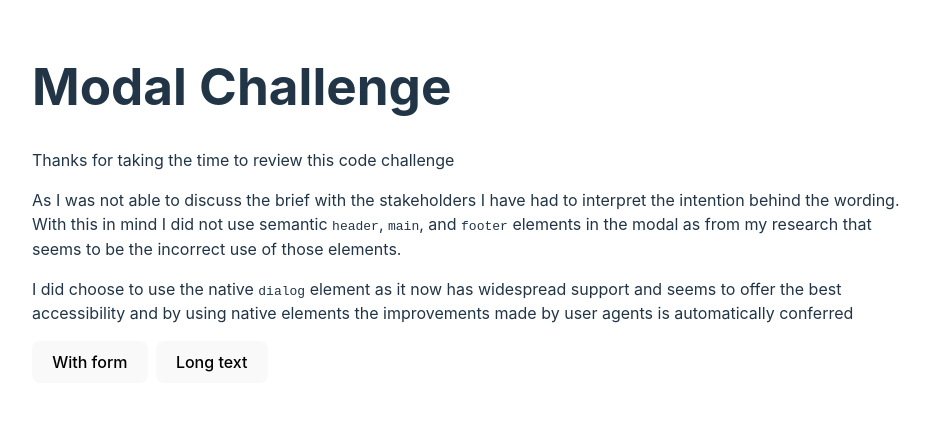
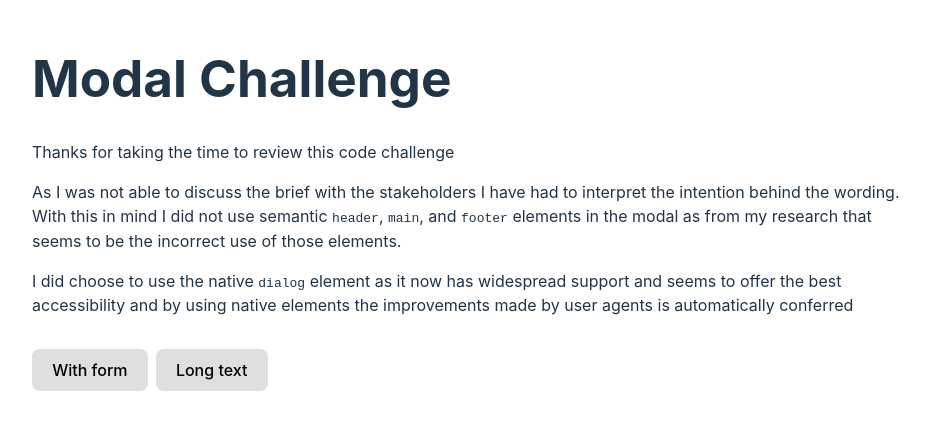
Before and after one commit to jdwillemse/modal-challenge, a React (Vite) app: page / in a window 1280 px wide. Shown: the part 197-626 px from the top of the page, without its empty margins (168-1098 px from the left). Built offline with nearby package versions, Linux system fonts and the light colour scheme.

Commit message:
fix: add postcss to prefix styles for safari

```diff
--- a/package.json
+++ b/package.json
@@ -25,6 +25,7 @@
     "@typescript-eslint/eslint-plugin": "^7.2.0",
     "@typescript-eslint/parser": "^7.2.0",
     "@vitejs/plugin-react": "^4.2.1",
+    "autoprefixer": "^10.4.19",
     "eslint": "^8.57.0",
     "eslint-config-prettier": "^9.1.0",
     "eslint-plugin-prettier": "^5.1.3",
@@ -32,6 +33,7 @@
     "eslint-plugin-react-hooks": "^4.6.0",
     "eslint-plugin-react-refresh": "^0.4.6",
     "jsdom": "^24.1.0",
+    "postcss": "^8.4.38",
     "prettier": "^3.3.1",
     "typescript": "^5.2.2",
     "vite": "^5.2.0",
--- /dev/null
+++ b/postcss.config.js
@@ -0,0 +1,5 @@
+export default {
+  plugins: {
+    autoprefixer: {},
+  },
+};
--- a/src/App.tsx
+++ b/src/App.tsx
@@ -21,7 +21,7 @@ function App() {
         using native elements the improvements made by user agents is
         automatically conferred
       </p>
-      <div>
+      <div className={css.actionWrapper}>
         <ModalTrigger id={ModalIDs.ModalA}>With form</ModalTrigger>
         <ModalTrigger id={ModalIDs.ModalB}>Long text</ModalTrigger>
       </div>
--- a/src/app.module.css
+++ b/src/app.module.css
@@ -4,3 +4,7 @@
   padding: 2rem;
   text-align: left;
 }
+
+.actionWrapper {
+  margin-top: 2rem;
+}
--- a/src/components/modal/modal.module.css
+++ b/src/components/modal/modal.module.css
@@ -9,7 +9,7 @@
 }
 
 .wrapper {
-  background: inherit;
+  background: var(--color-background);
   max-width: 700px;
 }
 
--- a/src/index.css
+++ b/src/index.css
@@ -1,11 +1,14 @@
 :root {
+  --color-background: #242424;
+  --color-background-interactive: #131313;
+
   font-family: Inter, system-ui, Avenir, Helvetica, Arial, sans-serif;
   line-height: 1.5;
   font-weight: 400;
 
   color-scheme: light dark;
   color: rgba(255, 255, 255, 0.87);
-  background-color: #242424;
+  background-color: var(--color-background);
 
   font-synthesis: none;
   text-rendering: optimizeLegibility;
@@ -42,7 +45,7 @@ button {
   font-size: 1em;
   font-weight: 500;
   font-family: inherit;
-  background-color: #1a1a1a;
+  background-color: var(--color-background-interactive);
   cursor: pointer;
   transition: border-color 0.25s;
 }
@@ -56,14 +59,12 @@ button:focus-visible {
 
 @media (prefers-color-scheme: light) {
   :root {
+    --color-background: #ffffff;
+    --color-background-interactive: #dfdfdf;
     color: #213547;
-    background-color: #ffffff;
   }
   a:hover {
     color: #747bff;
-  }
-  button {
-    background-color: #f9f9f9;
   }
 }
 
--- a/vite.config.ts
+++ b/vite.config.ts
@@ -1,9 +1,15 @@
 import { defineConfig } from "vitest/config";
 import react from "@vitejs/plugin-react";
+import autoprefixer from "autoprefixer";
 
 // https://vitejs.dev/config/
 export default defineConfig({
   plugins: [react()],
+  css: {
+    postcss: {
+      plugins: [autoprefixer({})],
+    },
+  },
   test: {
     globals: true,
     environment: "jsdom",
```
Also changed, not shown: 1 other file (tests, documents, lock files or other folders).
